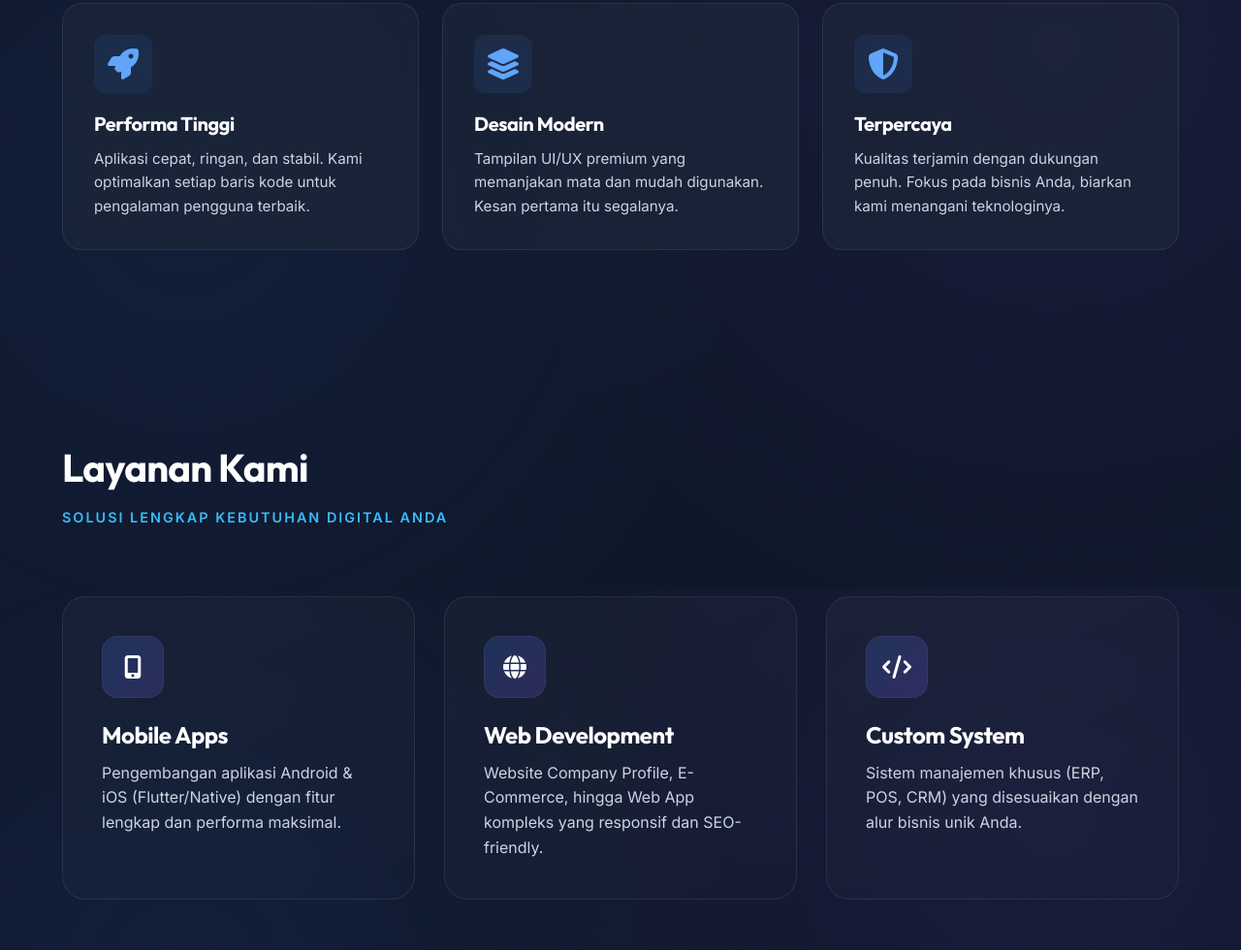
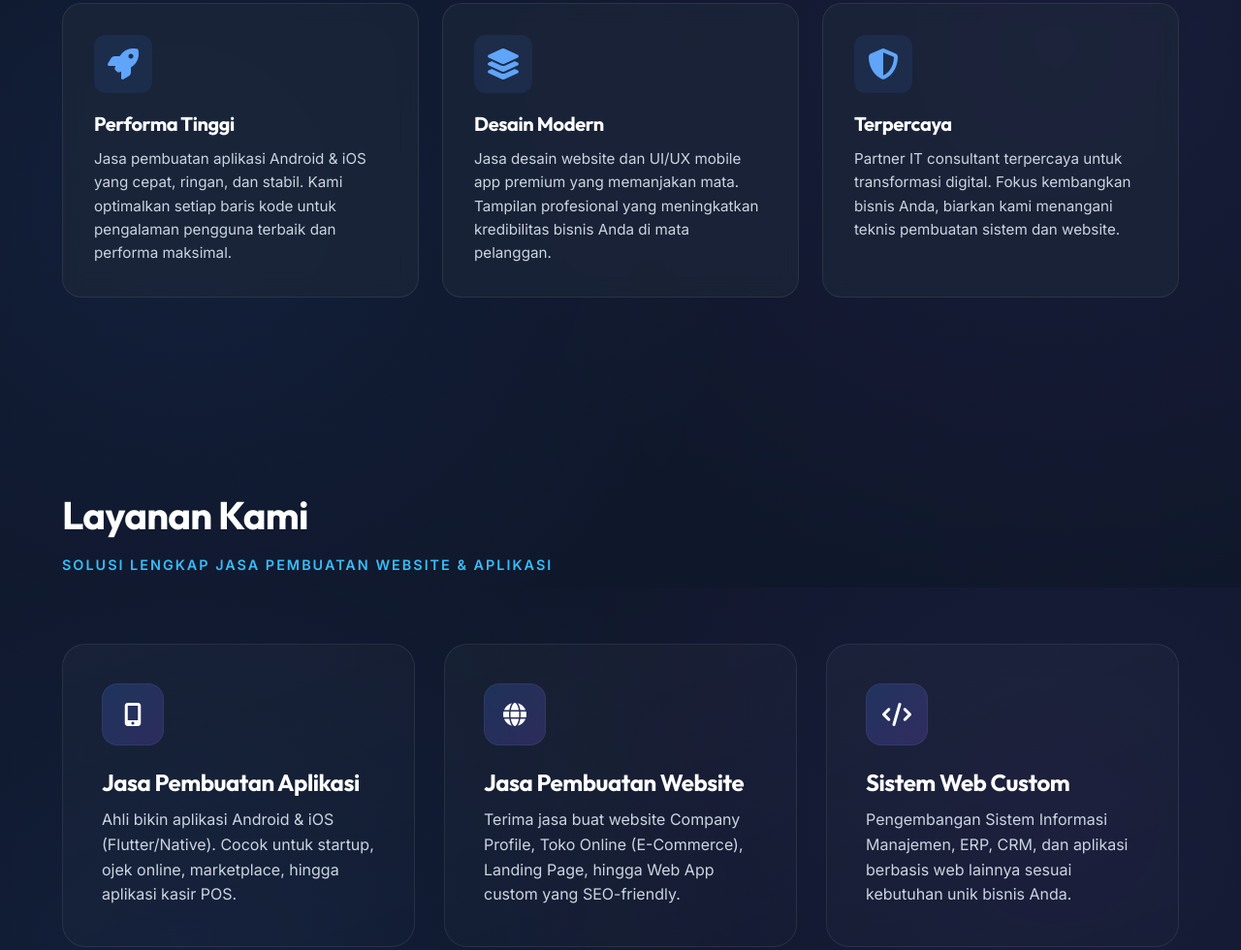
Before and after one commit to NetkomDev/netkom_web, a website built with Vite: page index.html in a window 1280 px wide. Shown: the part 994-1974 px from the top of the page at 97% size. Built offline with nearby package versions, Linux system fonts and the light colour scheme.

Commit message:
Optimize content with high-value keywords for SEO ranking

```diff
--- a/index.html
+++ b/index.html
@@ -135,19 +135,20 @@
                 <div class="feature-card">
                     <i class="fas fa-rocket"></i>
                     <h3>Performa Tinggi</h3>
-                    <p>Aplikasi cepat, ringan, dan stabil. Kami optimalkan setiap baris kode untuk pengalaman pengguna
-                        terbaik.</p>
+                    <p>Jasa pembuatan aplikasi Android & iOS yang cepat, ringan, dan stabil. Kami optimalkan setiap
+                        baris kode untuk pengalaman pengguna terbaik dan performa maksimal.</p>
                 </div>
                 <div class="feature-card">
                     <i class="fas fa-layer-group"></i>
                     <h3>Desain Modern</h3>
-                    <p>Tampilan UI/UX premium yang memanjakan mata dan mudah digunakan. Kesan pertama itu segalanya.</p>
+                    <p>Jasa desain website dan UI/UX mobile app premium yang memanjakan mata. Tampilan profesional yang
+                        meningkatkan kredibilitas bisnis Anda di mata pelanggan.</p>
                 </div>
                 <div class="feature-card">
                     <i class="fas fa-shield-alt"></i>
                     <h3>Terpercaya</h3>
-                    <p>Kualitas terjamin dengan dukungan penuh. Fokus pada bisnis Anda, biarkan kami menangani
-                        teknologinya.</p>
+                    <p>Partner IT consultant terpercaya untuk transformasi digital. Fokus kembangkan bisnis Anda,
+                        biarkan kami menangani teknis pembuatan sistem dan website.</p>
                 </div>
             </div>
         </div>
@@ -158,24 +159,26 @@
         <div class="container">
             <div class="section-header text-center">
                 <h2>Layanan Kami</h2>
-                <p>Solusi Lengkap Kebutuhan Digital Anda</p>
+                <p>Solusi Lengkap Jasa Pembuatan Website & Aplikasi</p>
             </div>
             <div class="services-grid">
                 <div class="service-item">
                     <div class="service-icon"><i class="fas fa-mobile-alt"></i></div>
-                    <h3>Mobile Apps</h3>
-                    <p>Pengembangan aplikasi Android & iOS (Flutter/Native) dengan fitur lengkap dan performa maksimal.
-                    </p>
+                    <h3>Jasa Pembuatan Aplikasi</h3>
+                    <p>Ahli bikin aplikasi Android & iOS (Flutter/Native). Cocok untuk startup, ojek online,
+                        marketplace, hingga aplikasi kasir POS.</p>
                 </div>
                 <div class="service-item">
                     <div class="service-icon"><i class="fas fa-globe"></i></div>
-                    <h3>Web Development</h3>
-                    <p>Website Company Profile, E-Commerce, hingga Web App kompleks yang responsif dan SEO-friendly.</p>
+                    <h3>Jasa Pembuatan Website</h3>
+                    <p>Terima jasa buat website Company Profile, Toko Online (E-Commerce), Landing Page, hingga Web App
+                        custom yang SEO-friendly.</p>
                 </div>
                 <div class="service-item">
                     <div class="service-icon"><i class="fas fa-code"></i></div>
-                    <h3>Custom System</h3>
-                    <p>Sistem manajemen khusus (ERP, POS, CRM) yang disesuaikan dengan alur bisnis unik Anda.</p>
+                    <h3>Sistem Web Custom</h3>
+                    <p>Pengembangan Sistem Informasi Manajemen, ERP, CRM, dan aplikasi berbasis web lainnya sesuai
+                        kebutuhan unik bisnis Anda.</p>
                 </div>
             </div>
         </div>
```
